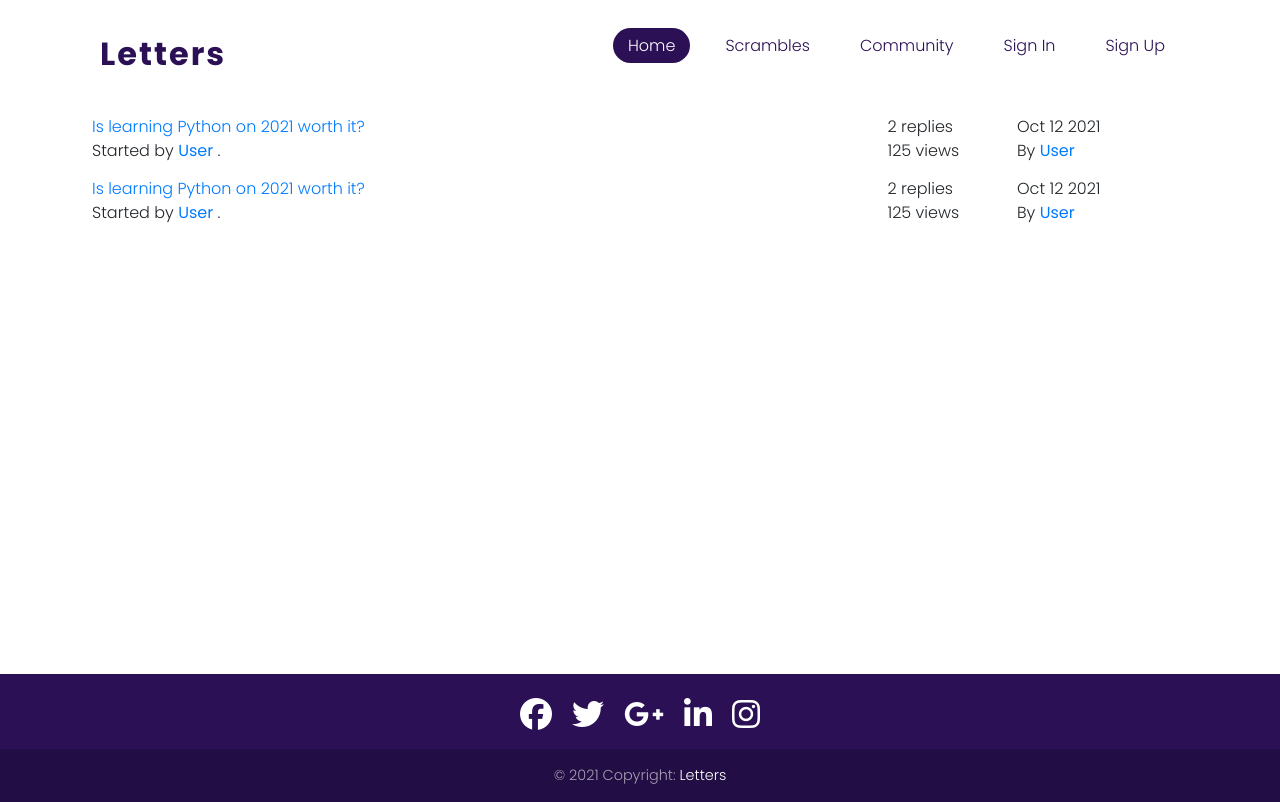
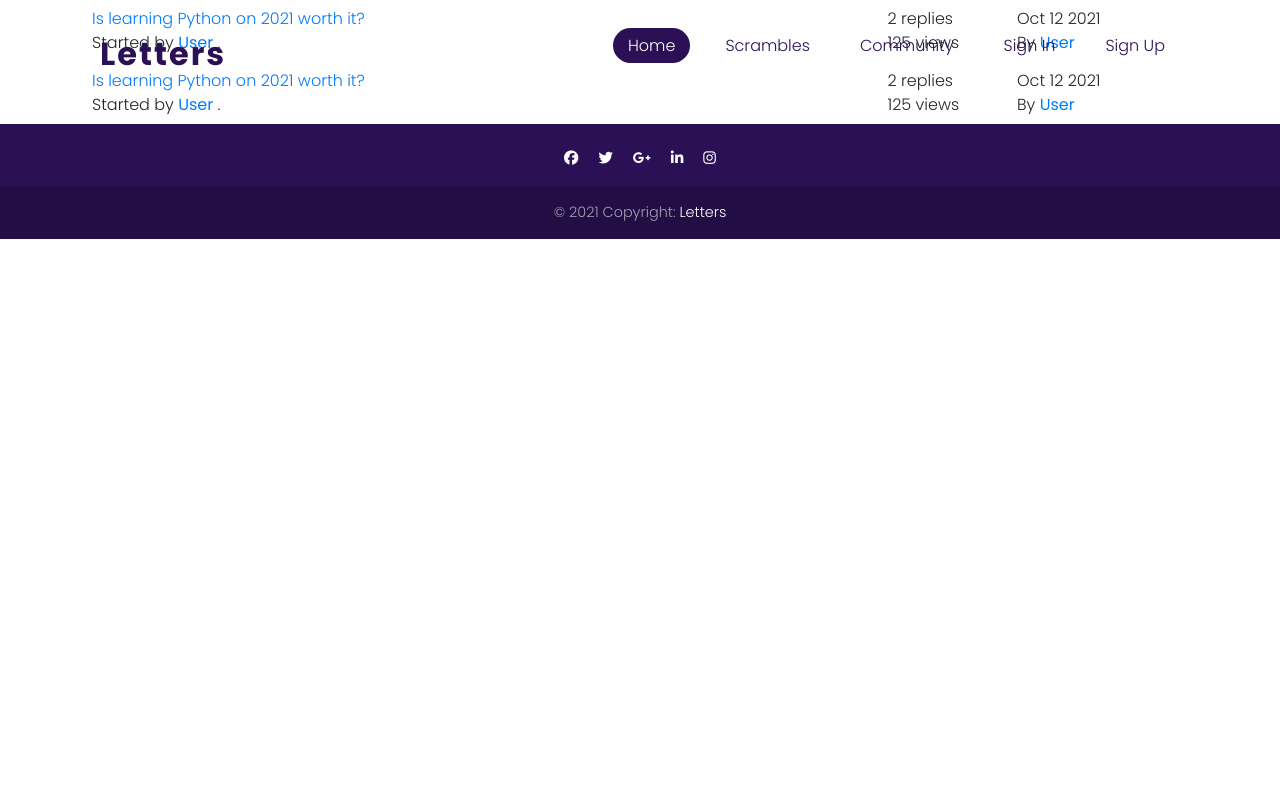
Before and after one commit to volinh911/Letters.PHP, a PHP site: page /blog/posts.php in a window 1280 px wide. After the commit the page ends 239 px from the top, so only its background shows below. Run offline with PHP 8.4, Linux system fonts and the light colour scheme; some libraries are stand-ins or nearby versions.

Commit message:
reupdate subheaderfooterstyle

```diff
--- a/css/sub_header_footer_styles.css
+++ b/css/sub_header_footer_styles.css
@@ -8,16 +8,12 @@
 }
 
 body {
-    height: 100vh;
-}
-
-/* for page wrapper */
-
-.page-wrapper {
-    min-height: calc(100vh - 107.27px - 126.52px);
+    min-height: 100vh;
+    height: 100%;
 }
 
 header {
+    position: absolute;
     top: 0;
     left: 0;
     width: 100%;
@@ -56,7 +52,8 @@ header ul li a {
     border-radius: 20px;
 }
 
-header ul li a:hover, header ul li a.active {
+header ul li a:hover,
+header ul li a.active {
     background: #2b1055;
     color: #fff;
 }
@@ -88,7 +85,8 @@ header ul li a:hover, header ul li a.active {
     header ul li a {
         color: #fff;
     }
-    header ul li a:hover, header ul li a.active {
+    header ul li a:hover,
+    header ul li a.active {
         background: #fff;
         color: #2b1055;
     }
@@ -126,13 +124,9 @@ header ul li a:hover, header ul li a.active {
     }
 }
 
+
 /*DONE NAVBAR*/
 
 footer {
     background: #2b1055;
-    width: 100%;
 }
-
-footer i {
-    font-size: 2rem;
-}
```
